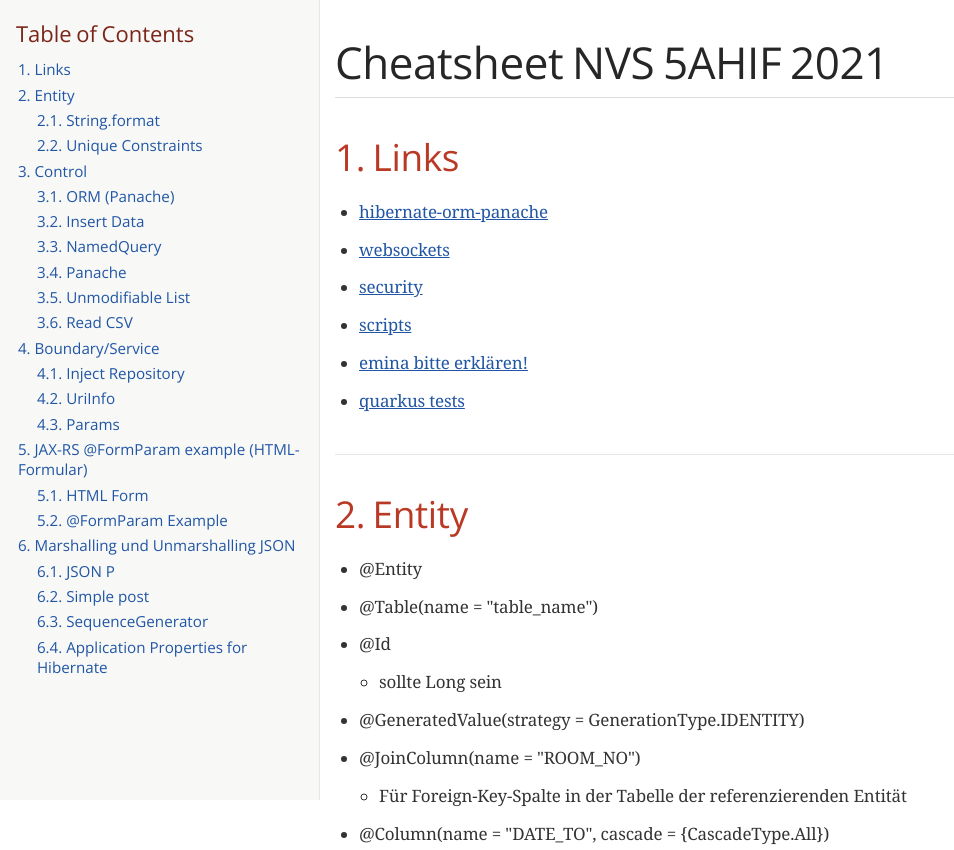
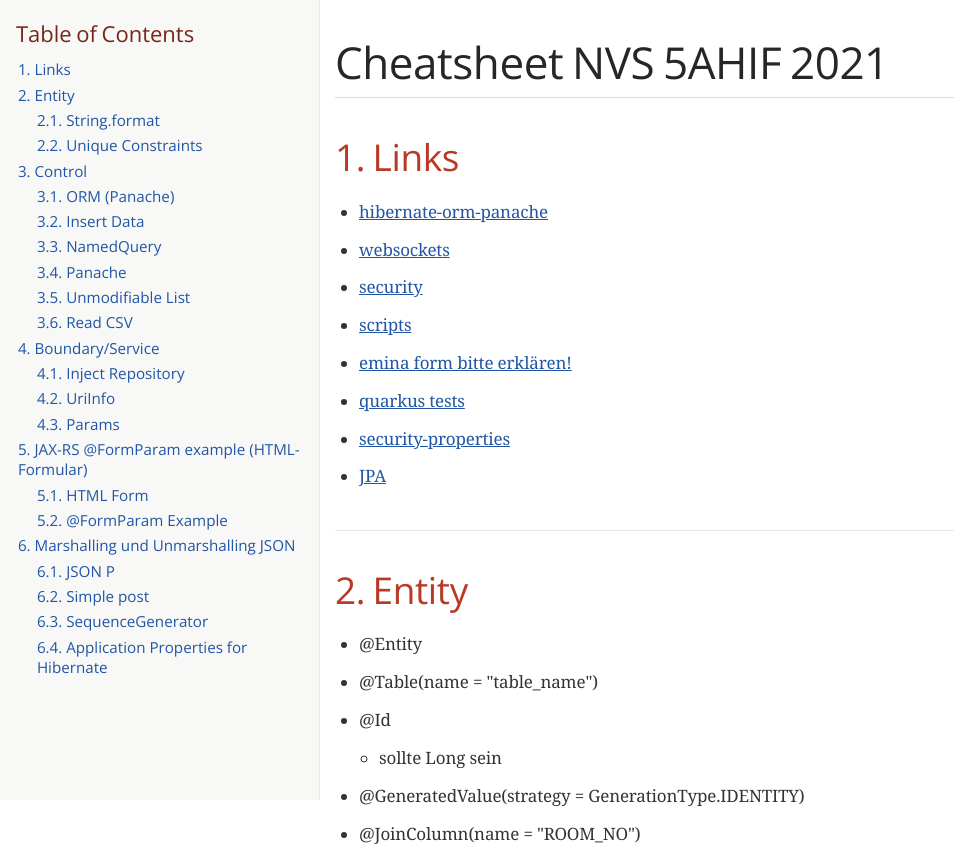
Before and after one commit to davidenkovic/nvs-cheatsheet, a plain HTML site: page docs/index.html in a window 1280 px wide. Shown: the top 850 px of the page, without its empty margins (0-954 px from the left). Drawn offline with nearby package versions, Linux system fonts and the light colour scheme; a web font is replaced by a local one.

Commit message:
update Demo Website

```diff
--- a/docs/index.html
+++ b/docs/index.html
@@ -504,10 +504,16 @@
 <p><a href="https://edufs.edu.htl-leonding.ac.at/~t.stuetz/download/nvs/scripts/">scripts</a></p>
 </li>
 <li>
-<p><a href="https://stackoverflow.com/questions/65387621/how-to-post-form-based-authentication">emina bitte erklären!</a></p>
+<p><a href="https://stackoverflow.com/questions/65387621/how-to-post-form-based-authentication">emina form bitte erklären!</a></p>
 </li>
 <li>
 <p><a href="https://quarkus.io/guides/getting-started-testing">quarkus tests</a></p>
+</li>
+<li>
+<p><a href="https://quarkus.io/guides/security-properties">security-properties</a></p>
+</li>
+<li>
+<p><a href="https://davidenkovic.github.io/school-notes/jpa-test.html">JPA</a></p>
 </li>
 </ul>
 </div>
@@ -947,7 +953,7 @@
 </div>
 <div id="footer">
 <div id="footer-text">
-Last updated 2021-12-02 12:19:25 UTC
+Last updated 2021-12-02 12:39:01 UTC
 </div>
 </div>
 <style>
```
